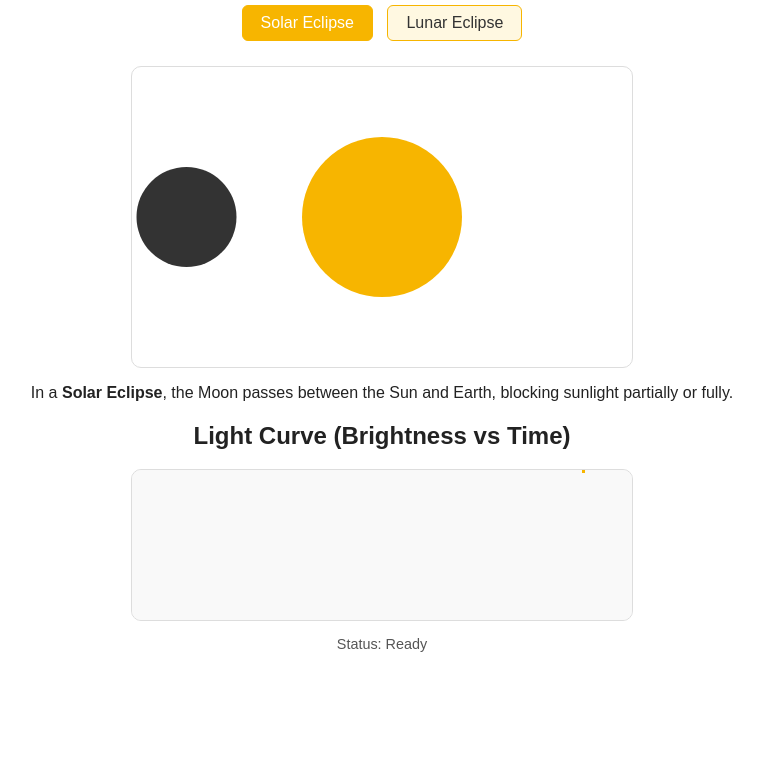
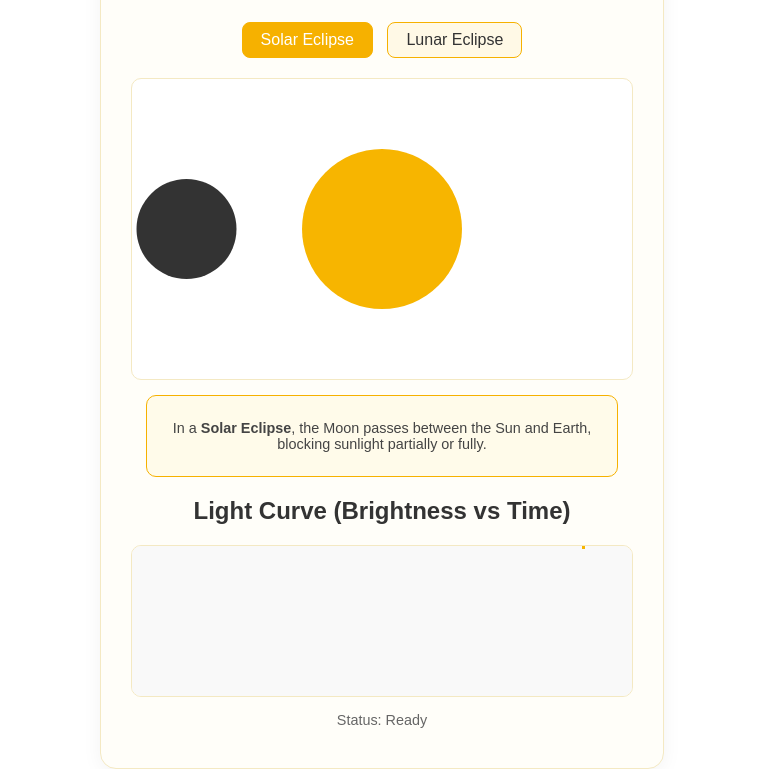
Before and after one commit to dhruvdhonde/eclipse-simulator, a plain HTML site: page index.html in a window 1280 px wide. Shown: the part 121-890 px from the top of the page, without its empty margins (258-1019 px from the left). Before the commit the page ends 800 px from the top, so only its background shows below. Drawn offline with Linux system fonts and the light colour scheme.

Commit message:
Refactor CSS styles for improved design
Updated styles for body, container, buttons, and other elements to improve aesthetics and consistency.

```diff
--- a/style.css
+++ b/style.css
@@ -1,38 +1,44 @@
 body {
   margin: 0;
   background-color: #ffffff;
-  color: #222;
+  color: #333;
   font-family: 'Poppins', sans-serif;
   display: flex;
   justify-content: center;
   align-items: center;
-  height: 100vh;
+  min-height: 100vh;
 }
 
 .container {
   text-align: center;
+  background: #fffef9;
+  border: 1px solid #f4e9c3;
+  border-radius: 16px;
+  padding: 25px 30px;
+  box-shadow: 0 4px 20px rgba(0,0,0,0.05);
 }
 
 h1 {
+  color: #f6b100;
   font-size: 2rem;
-  color: #f7b500;
   margin-bottom: 5px;
 }
 
 .subtitle {
   color: #555;
+  font-size: 0.95rem;
+  margin-bottom: 20px;
+}
+
+.controls {
   margin-bottom: 15px;
 }
 
-.controls {
-  margin-bottom: 20px;
-}
-
 button {
-  background-color: #fff8e1;
+  background-color: #fff9e6;
   color: #333;
-  border: 1px solid #f7b500;
-  border-radius: 6px;
+  border: 1px solid #f6b100;
+  border-radius: 8px;
   padding: 8px 18px;
   font-size: 1rem;
   cursor: pointer;
@@ -41,19 +47,18 @@ button {
 }
 
 button:hover {
-  background-color: #f7b500;
+  background-color: #f6b100;
   color: white;
 }
 
 button.active {
-  background-color: #f7b500;
+  background-color: #f6b100;
   color: white;
 }
 
 canvas {
   display: block;
   margin: 0 auto;
-  border: 1px solid #ddd;
   border-radius: 10px;
 }
 
@@ -61,6 +66,7 @@ canvas {
   width: 500px;
   height: 300px;
   background: #fff;
+  border: 1px solid #f4e9c3;
 }
 
 .lightcurve {
@@ -70,13 +76,24 @@ canvas {
 #curveCanvas {
   width: 500px;
   height: 150px;
-  background: #f9f9f9;
-  border: 1px solid #ddd;
+  background: #fffef9;
+  border: 1px solid #f4e9c3;
   border-radius: 10px;
 }
 
 .status {
   margin-top: 15px;
   font-size: 0.9rem;
-  color: #555;
+  color: #666;
 }
+
+.infoBox {
+  background: #fffbea;
+  border: 1px solid #f6b100;
+  border-radius: 10px;
+  padding: 10px;
+  width: 450px;
+  margin: 15px auto;
+  color: #444;
+  font-size: 0.9rem;
+}
```
